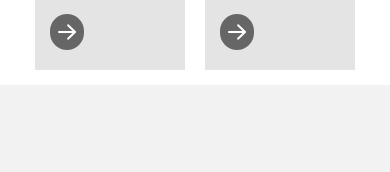
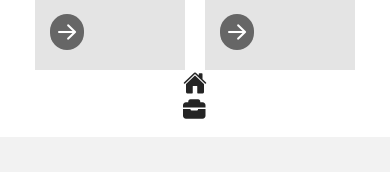
Before and after one commit to abhishekgarfield/Uber-app, a React Native app: screen /homescreen in a window 390 px wide. Shown: the part 300-472 px from the top of the page. Built offline with nearby package versions, Linux system fonts and the light colour scheme.

Commit message:
building navfavourites

```diff
--- a/components/NavigationCard.js
+++ b/components/NavigationCard.js
@@ -1,16 +1,22 @@
 import { useNavigation } from "@react-navigation/native";
 import { View, Text, TextInput,TouchableOpacity } from "react-native";
-import { useRef, useState } from "react";
+import { useEffect, useRef, useState } from "react";
 import { setDestination } from "../features/navslice";
-import { useDispatch } from "react-redux";
+import { useDispatch, useSelector } from "react-redux";
 import { Icon } from "react-native-elements";
 import {AUTOCOMPLETE_MAPS_APIKEY} from "@env";
 const NavigationCard = () => {
+    const destination=useSelector(state=>state.navigation.destination);
   const dispatch = useDispatch();
   const navigation = useNavigation();
   const [text, setText] = useState("");
   const [data, setData] = useState([]);
-  const mapRef=useRef(null);
+  useEffect(()=>{
+    if(destination)
+    {
+        setText(destination.description);
+    }
+  })
   return (
     <View style={{backgroundColor:"white",
     paddingHorizontal:15,}}>
--- a/components/map.js
+++ b/components/map.js
@@ -8,7 +8,7 @@ const Map = ({ origin, destination }) => {
   const [coorddata, setCoorddata] = useState(null);
   const [formattedCoordinate, setformattedCords] = useState(null);
 
-  const mapRef=useRef(null);
+  const mapRef = useRef(null);
   const routeCoords = () => {
     const url = `https://api.geoapify.com/v1/routing?waypoints=${origin.location.latitude}%2C${origin.location.longitude}%7C${destination.location.latitude}%2C${destination.location.longitude}&mode=drive&apiKey=${AUTOCOMPLETE_MAPS_APIKEY}`;
     fetch(url, { method: "get" })
@@ -42,28 +42,33 @@ const Map = ({ origin, destination }) => {
     }
   };
   useEffect(() => {
-    destination && routeCoords();
+    if(destination){ routeCoords()};
   }, [destination]);
   useEffect(() => {
     formattedCoords();
   }, [coorddata]);
-  useEffect(()=>{
-    if(origin && destination)
-    {
-        mapRef.current.fitToSuppliedMarkers(["origin","destination"]);
+  useEffect(() => {
+    if (origin && destination) {
+      mapRef.current.fitToSuppliedMarkers(["origin", "destination"], {
+        edgePadding:{ top: 50, right: 50, bottom: 50, left: 50,  },
+      });
+    }else if(origin && !destination){
+            mapRef.current.fitToSuppliedMarkers(["origin"]);
+    } else {
+      return;
     }
-  })
+  },[origin,destination]);
   return (
     <View style={{ backgroundColor: "red", flexGrow: 1 }}>
       <MapView
-      ref={mapRef}
+        ref={mapRef}
         style={{ flexGrow: 1 }}
         mapType="mutedStandard"
         initialRegion={{
           latitude: origin.location.latitude,
           longitude: origin.location.longitude,
-          latitudeDelta: 0.005,
-          longitudeDelta: 0.005,
+          latitudeDelta: 0.05,
+          longitudeDelta: 0.05,
         }}
       >
         <Marker
--- a/components/navOptions.js
+++ b/components/navOptions.js
@@ -10,6 +10,7 @@ import {
 import { Icon } from "react-native-elements";
 import { useSelector } from "react-redux";
 import ErrorScreen from "../screens/errorshow";
+import Navfav from "./navfov";
 const data = [
   {
     id: 1,
@@ -99,9 +100,11 @@ const NavOptions = () => {
                 />
               </View>
             </TouchableOpacity>
+
           </>
         )}
       />
+      <Navfav/>
     </View>
   );
 };
--- /dev/null
+++ b/components/navfov.js
@@ -0,0 +1,32 @@
+import { View } from "react-native";
+import { Icon } from "react-native-elements";
+
+const data=[{
+    id:123,
+    icon:"home",
+    location:"Home",
+    destination:"Sujanpur tira"
+},
+{
+    id:456,
+    icon:"briefcase",
+    location:"Work",
+    destination:"Chandigarh"
+}]
+const Navfav=()=>{
+    return(
+        <View>
+            {data.map((item)=>
+                <>
+                <View>
+                        <Icon
+                        type="ionicon"
+                        name={item.icon}
+                        />
+                </View>
+                </>
+            )}
+        </View>
+    );
+}
+export default Navfav;
--- a/screens/mapscreen.js
+++ b/screens/mapscreen.js
@@ -1,4 +1,4 @@
-import { View } from "react-native";
+import { SafeAreaView, View } from "react-native";
 import { Text } from "react-native";
 import { useSelector } from "react-redux";
 import MapView, { Marker } from "react-native-maps";
@@ -17,8 +17,10 @@ const Mapscreen = () => {
   return (
     <View style={{ flexDirection: "column", display: "flex", flexGrow: 1 }}>
       <Map origin={origin} destination={destination} />
-      <View style={{flexGrow: 1 }}>
+      <SafeAreaView style={{flexGrow: 1 }}>
+
         <Stack.Navigator>
+
           <Stack.Screen
             name="navigationcard"
             component={NavigationCard}
@@ -26,7 +28,8 @@ const Mapscreen = () => {
           />
           <Stack.Screen name="rideoptionscard" component={RideOptionsCrad} />
         </Stack.Navigator>
-      </View>
+
+      </SafeAreaView>
     </View>
   );
 };
```
